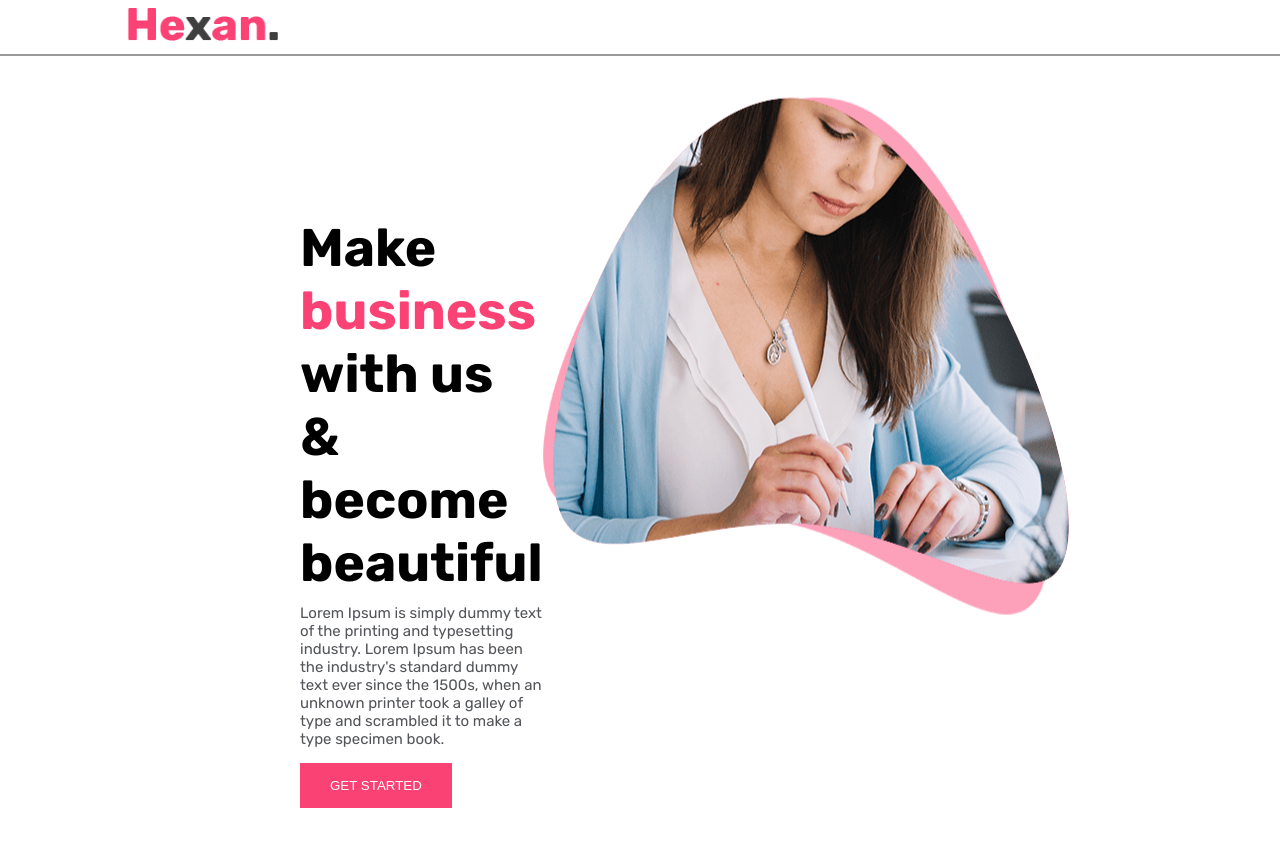
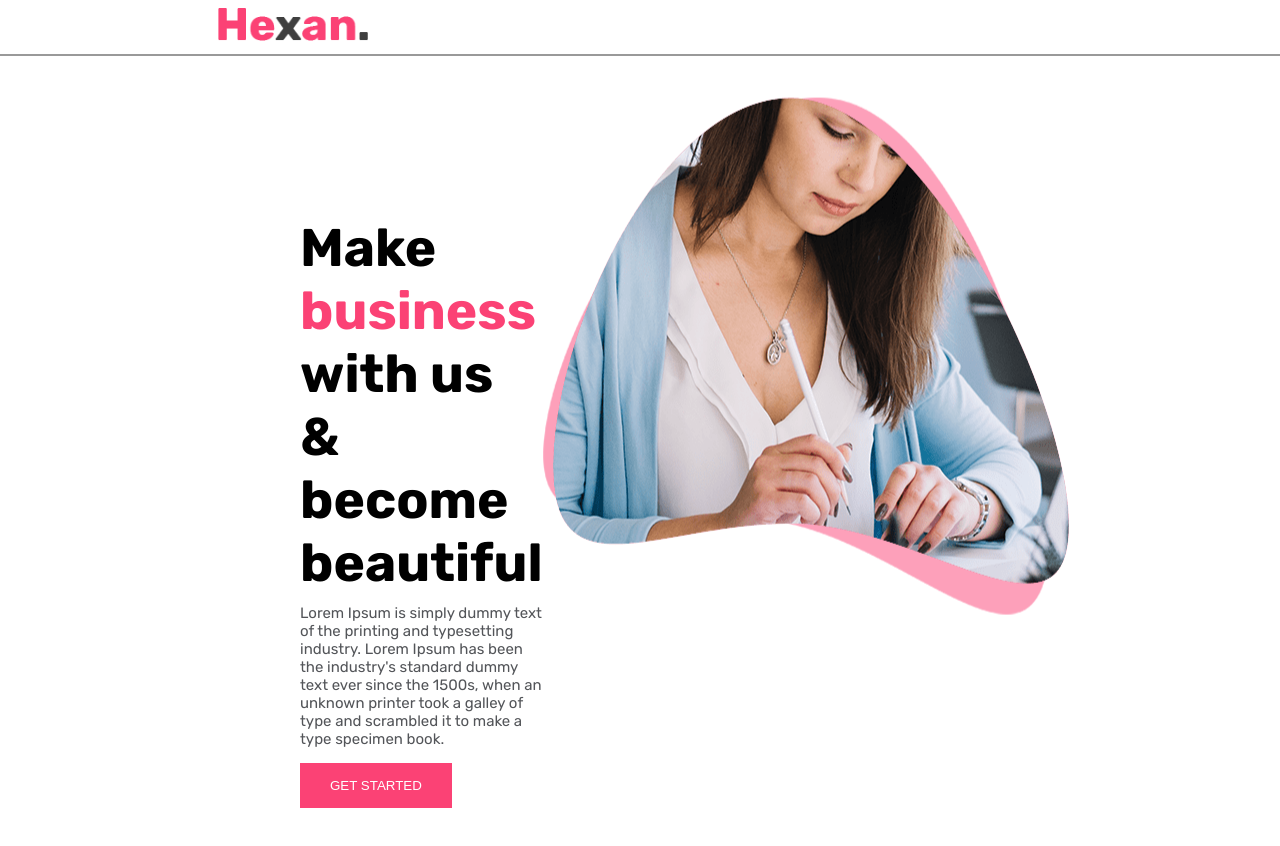
Before and after one commit to PonchHKT/HexanWebsite, a Next.js app: page / in a window 1280 px wide. Shown: the top 846 px of the page. Built offline with nearby package versions, Linux system fonts and the light colour scheme.

Commit message:
Update NavLogo

```diff
--- a/styles/navbar.module.scss
+++ b/styles/navbar.module.scss
@@ -3,7 +3,7 @@
   height: 7vh;
   background-color: var(--main-white);
   border-bottom: 2px solid var(--main-light-gray);
-  padding-left: 10vw;
+  padding-left: 17vw;
   .navBar {
     padding-top: 8px;
     img {
```
